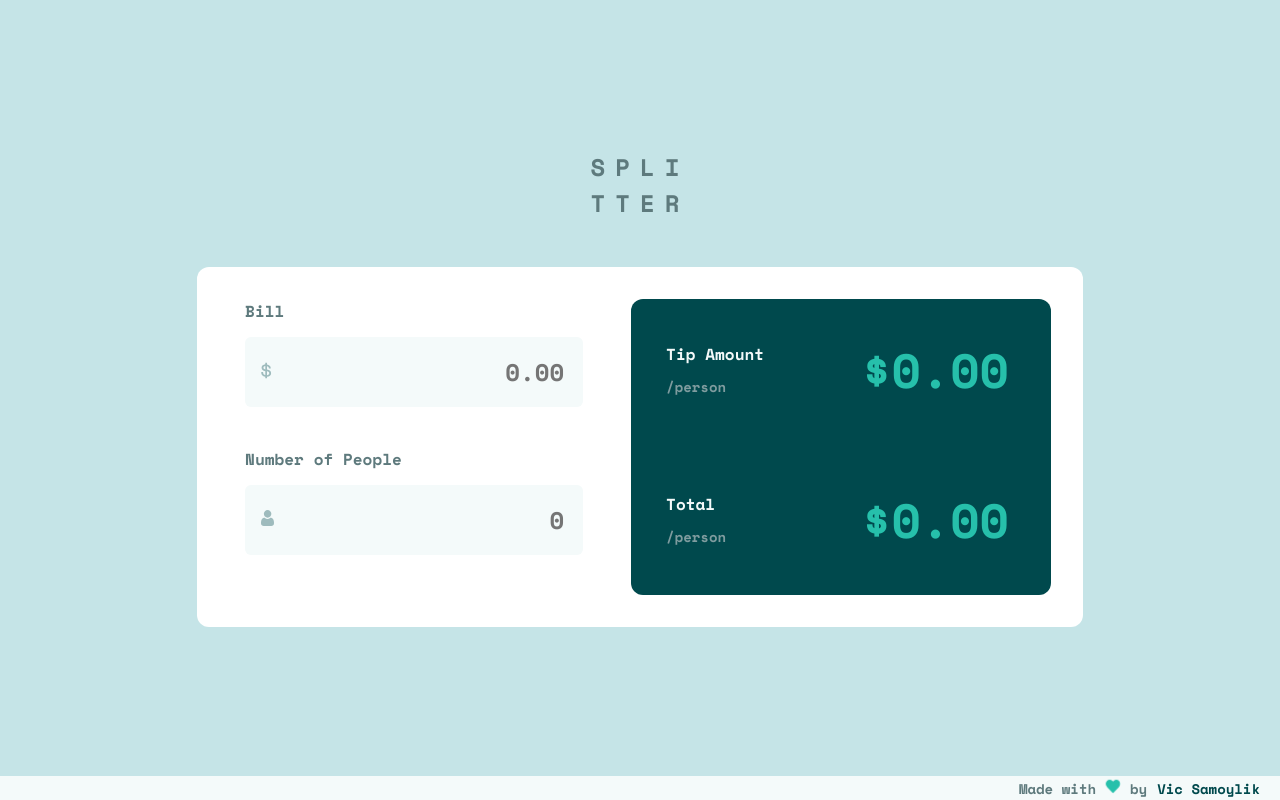
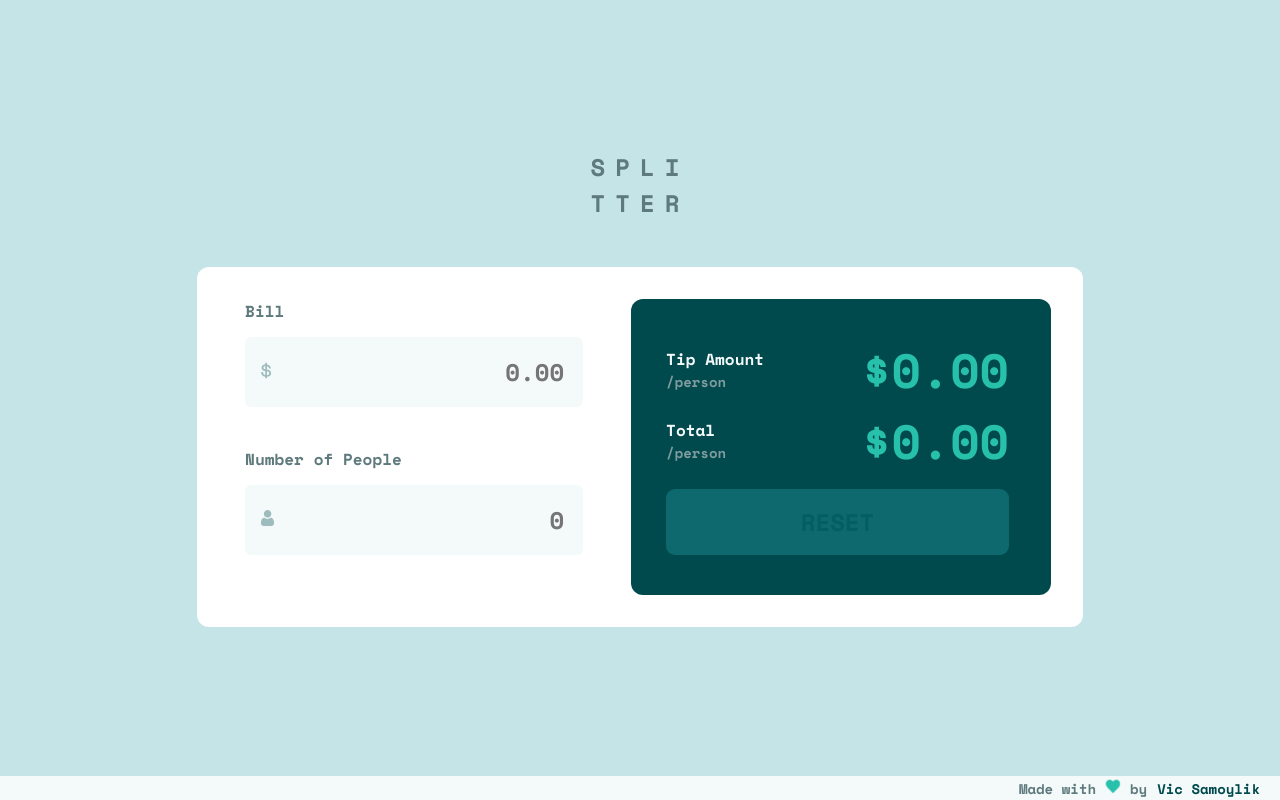
Before and after one commit to vic-samoylik-999/tip-splitter-react, a React (Vite) app: page / in a window 1280 px wide. Built offline with nearby package versions, Linux system fonts and the light colour scheme.

Commit message:
feat: button component

```diff
--- a/src/App.jsx
+++ b/src/App.jsx
@@ -3,6 +3,7 @@ import Footer from './components/Footer';
 import Column from './components/Column';
 import Input from './components/Input';
 import ResultElement from './components/ResultElement';
+import Button from './components/Button';
 
 import dollarIcon from './assets/icon-dollar.svg';
 import personIcon from './assets/icon-person.svg';
@@ -18,13 +19,19 @@ function App() {
               <Input type="number" placeholder="0.00" rangeMin="1" icon={dollarIcon}>
                 Bill
               </Input>
+              {/* Here Goes Grid of Custom Tips Btns */}
               <Input type="number" placeholder="0" icon={personIcon} rangeMin="1">
                 Number of People
               </Input>
             </Column>
             <Column bg="contrast">
-              <ResultElement mb={true}>Tip Amount</ResultElement>
-              <ResultElement>Total</ResultElement>
+              <div className="column-container">
+                <div className="result-info">
+                  <ResultElement>Tip Amount</ResultElement>
+                  <ResultElement>Total</ResultElement>
+                </div>
+                <Button type="reset">reset</Button>
+              </div>
             </Column>
           </main>
         </div>
--- /dev/null
+++ b/src/components/Button.jsx
@@ -0,0 +1,9 @@
+import React from 'react';
+import classNames from 'classnames';
+
+function Button({ children, type }) {
+  const classes = classNames(type && type);
+  return <button className={classes}>{children}</button>;
+}
+
+export default Button;
--- a/src/components/ResultElement.jsx
+++ b/src/components/ResultElement.jsx
@@ -1,10 +1,8 @@
 import React from 'react';
-import classNames from 'classnames';
 
-function ResultElement({ children, mb }) {
-  const classes = classNames('result', mb && 'result-mb');
+function ResultElement({ children }) {
   return (
-    <section className={classes}>
+    <section className="result">
       <div className="result__info">
         <h3 className="result__heading">{children}</h3>
         <p className="result__text">/person</p>
--- a/src/scss/_layout.scss
+++ b/src/scss/_layout.scss
@@ -32,3 +32,10 @@
     border-radius: 12px;
     padding: 32px 32px 32px 48px;
 }
+
+.column-container {
+    display: flex;
+    flex-direction: column;
+    justify-content: space-between;
+    height: 100%;
+}
--- a/src/scss/components/_all.scss
+++ b/src/scss/components/_all.scss
@@ -2,3 +2,4 @@
 @import './footer.scss';
 @import './inputComponent.scss';
 @import './resultElement.scss';
+@import './buttonComponent.scss';
--- /dev/null
+++ b/src/scss/components/_buttonComponent.scss
@@ -0,0 +1,39 @@
+button {
+    border: none;
+    margin: 0;
+    padding: 0;
+    width: auto;
+    overflow: visible;
+    background: transparent;
+    color: inherit;
+    font: inherit;
+    line-height: normal;
+    font-size: 24px;
+    cursor: pointer;
+    transition: .3s ease;
+    &.tip {
+        background-color: var(--very-dark-cyan);
+        color: white;
+        padding: 0 40px;
+        border-radius: 9px;
+        transition: .4s ease;
+        height: 48px;
+    }
+    &.reset {
+        border-radius: 9px;
+        background-color: hsl(183, 79%, 24%);
+        color: hsl(183, 94%, 20%);
+        transition: .3s ease;
+        text-transform: uppercase;
+        padding: 15px 0;
+    }
+    &.active {
+        color: var(--very-dark-cyan);
+        background-color: var(--strong-cyan);
+    }
+    &:hover {
+        color: var(--very-dark-cyan);
+        background-color: var(--bright-cyan);
+        transition: .3s ease;
+    }
+}
--- a/src/scss/components/_resultElement.scss
+++ b/src/scss/components/_resultElement.scss
@@ -3,9 +3,6 @@
     align-items: center;
     justify-content: space-between;
     column-gap: 98px;
-    &-mb {
-        margin-bottom: 57px;
-    }
     &__info {
         display: flex;
         justify-content: space-between;
@@ -13,7 +10,6 @@
     }
     &__heading {
         color: var(--very-light-grayish-cyan);
-        margin-bottom: 10px;
     }
     &__text {
         color: var(--grayish-cyan);
--- a/src/scss/main.scss
+++ b/src/scss/main.scss
@@ -68,28 +68,6 @@ input[type=number] {
   -moz-appearance: textfield;
 }
 
-button {
-    border: none;
-    margin: 0;
-    padding: 0;
-    width: auto;
-    overflow: visible;
-    background: transparent;
-    color: inherit;
-    font: inherit;
-    line-height: normal;
-    font-size: 24px;
-    cursor: pointer;
-    transition: .3s ease;
-}
-
-button:hover,
-button.active:hover {
-    color: var(--very-dark-cyan);
-    background-color: var(--bright-cyan);
-    transition: .3s ease;
-}
-
 p {
     font-size: 14px;
     font-weight: bold;
```
